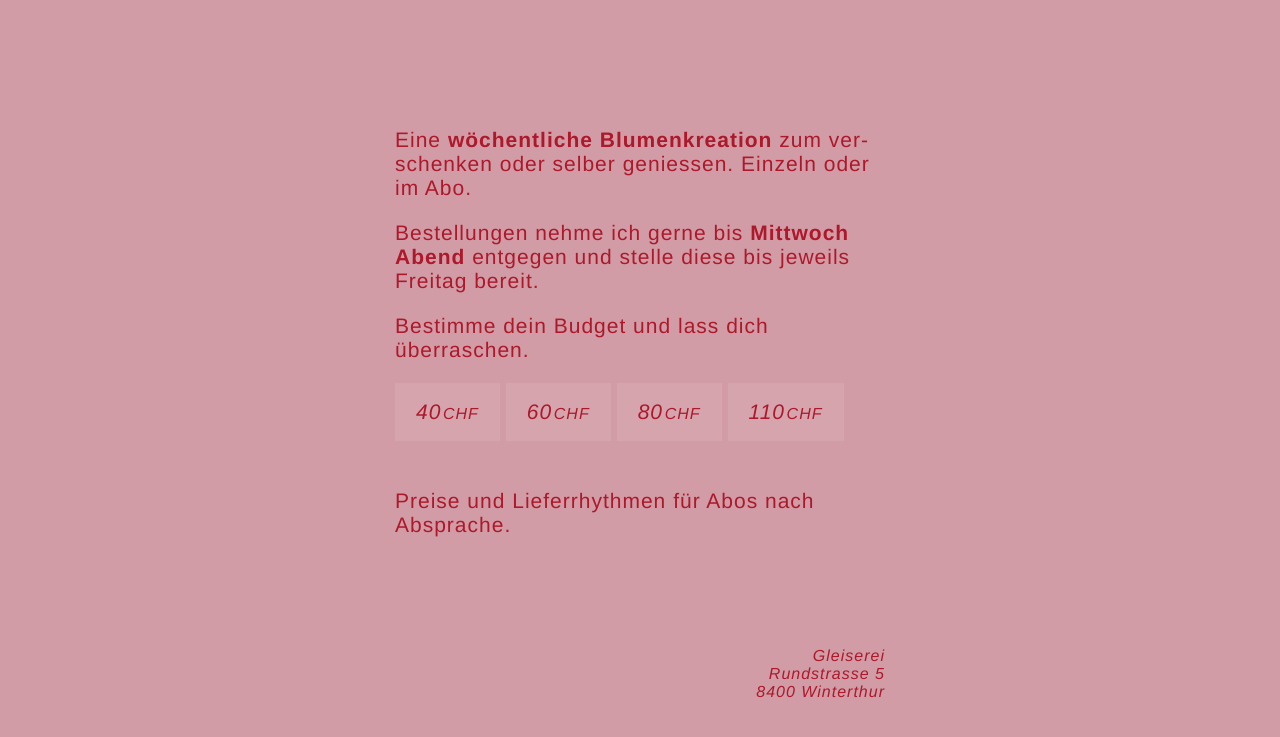
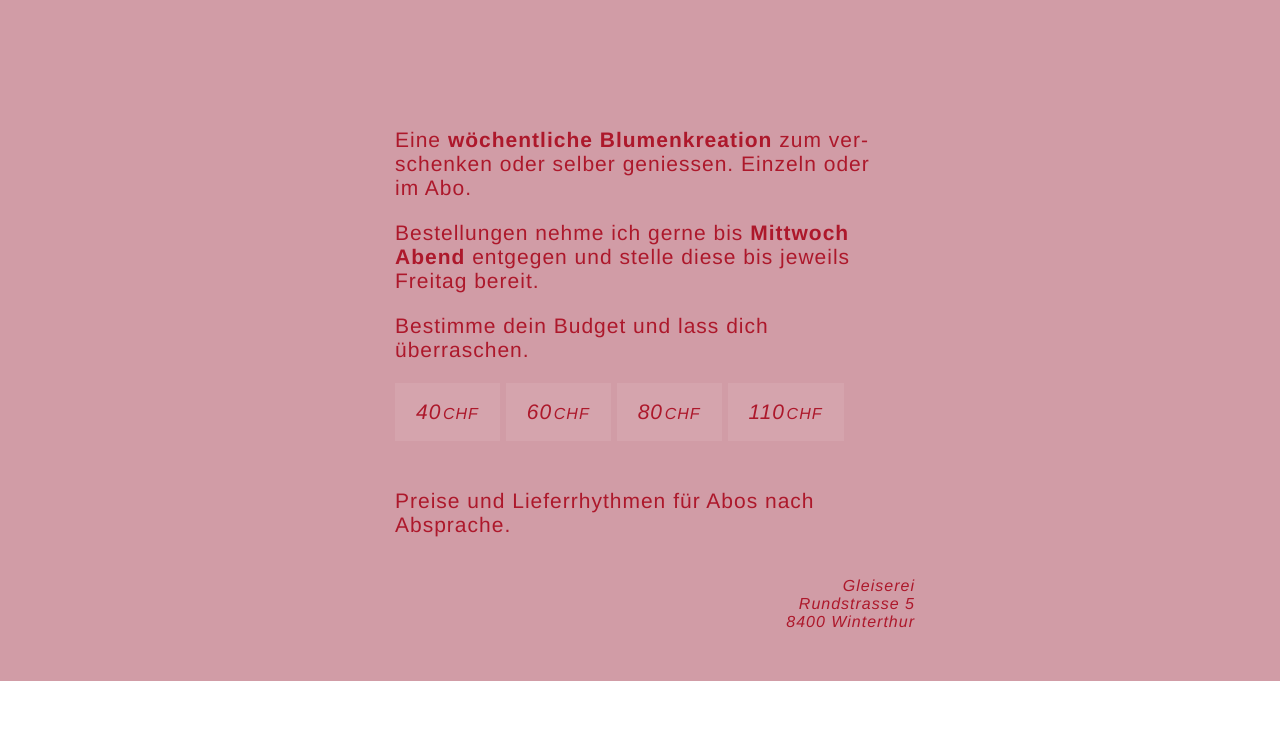
Before and after one commit to jahugg/arsmea.ch, a website built with Parcel: page src/index.html in a window 1280 px wide. Shown: the part 2069-2806 px from the top of the page. After the commit the page ends 2750 px from the top, so only its background shows below. Built offline with nearby package versions, Linux system fonts and the light colour scheme.

Commit message:
added address tag

```diff
--- a/src/index.html
+++ b/src/index.html
@@ -51,9 +51,9 @@
           </ul>
           <p>Preise und Liefer&shyrhythmen für Abos nach Absprache.</p>
         </article>
-        <article class="address">
-          <p class="sidenote">Gleiserei<br />Rundstrasse 5<br />8400 Winterthur</p>
-        </article>
+        <address class="sidenote">
+          Gleiserei<br />Rundstrasse 5<br />8400 Winterthur
+        </address>
       </main>
     </div>
   </body>
--- a/src/styles/main.less
+++ b/src/styles/main.less
@@ -206,7 +206,7 @@ article {
   font-size: var(--font-size-m);
 }
 
-.address {
+address {
   margin-top: var(--padding-l);
 }
 
```
